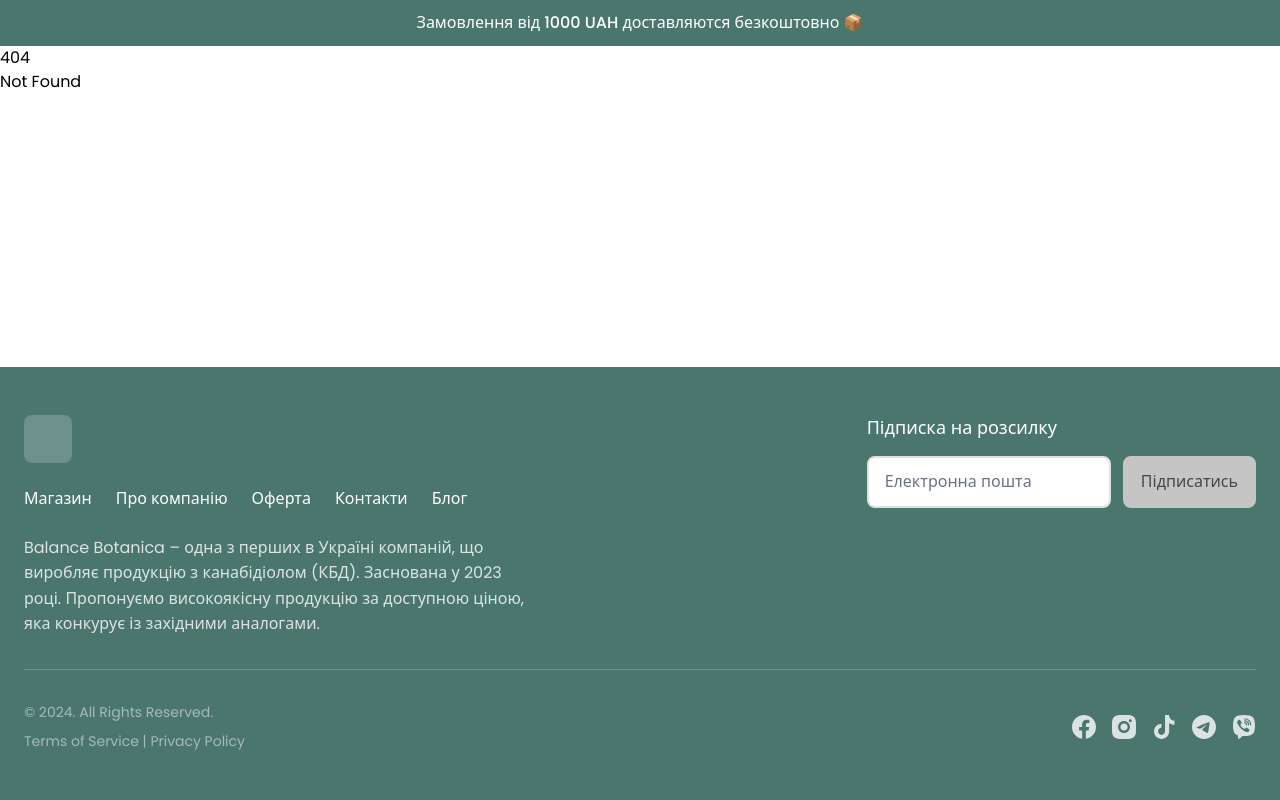
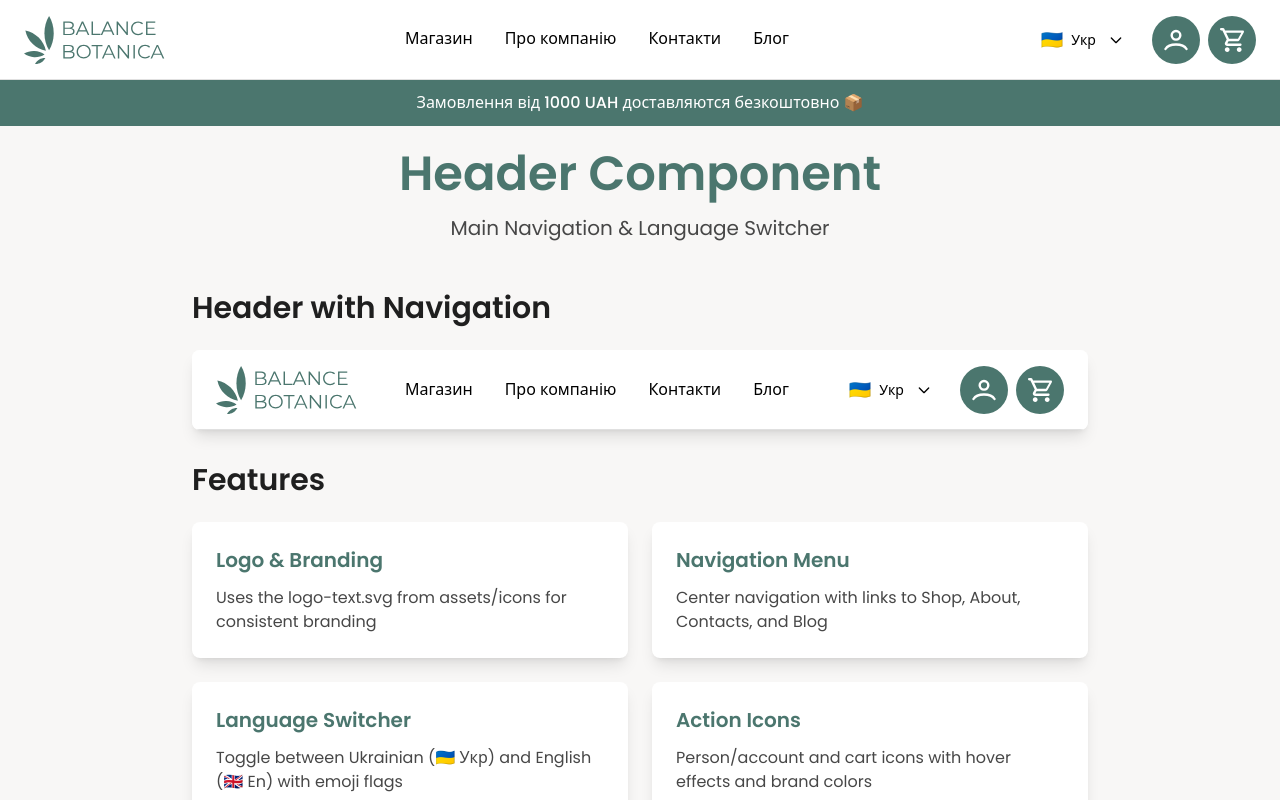
Before and after one commit to Balance-Botanica/frontend, a SvelteKit app: page /header-demo in a window 1280 px wide. Before the commit this address had no page. Shown: the top 800 px of the page. Built offline with nearby package versions, Linux system fonts and the light colour scheme.

Commit message:
Add Header component with logo, navigation, language switcher, and action icons

```diff
--- /dev/null
+++ b/src/lib/components/Header.svelte
@@ -0,0 +1,136 @@
+<script lang="ts">
+  import { colors } from '../colors';
+  import { typography } from '../typography';
+
+  // Import logo and icons
+  import logoText from '../assets/icons/logo-text.svg';
+  import personIcon from '../assets/icons/person.svg';
+  import cartIcon from '../assets/icons/cart.svg';
+
+  // Language switcher state
+  let currentLanguage = 'uk';
+
+  const languages = [
+    { code: 'uk', name: 'Укр', flag: '🇺🇦' },
+    { code: 'en', name: 'En', flag: '🇬🇧' }
+  ];
+
+  const navigationLinks = [
+    { href: '/shop', label: 'Магазин' },
+    { href: '/about', label: 'Про компанію' },
+    { href: '/contacts', label: 'Контакти' },
+    { href: '/blog', label: 'Блог' }
+  ];
+
+  function handleLanguageChange(langCode: string) {
+    currentLanguage = langCode;
+    // TODO: Implement actual language switching logic
+    console.log('Language changed to:', langCode);
+  }
+
+  function handlePersonClick() {
+    // TODO: Navigate to account/login page
+    console.log('Person icon clicked');
+  }
+
+  function handleCartClick() {
+    // TODO: Navigate to cart page
+    console.log('Cart icon clicked');
+  }
+</script>
+
+<header
+  class="w-full bg-white border-b border-stroke"
+  style="height: 80px;"
+>
+  <div class="max-w-7xl mx-auto px-6 h-full flex items-center justify-between">
+    <!-- Logo -->
+    <div class="flex items-center">
+      <a href="/" class="flex items-center">
+        <img
+          src={logoText}
+          alt="Balance Botanica"
+          class="h-12 w-auto"
+        />
+      </a>
+    </div>
+
+    <!-- Navigation Menu -->
+    <nav class="hidden md:flex items-center space-x-8">
+      {#each navigationLinks as link}
+        <a
+          href={link.href}
+          class="text-base font-medium transition-colors duration-200 hover:text-main"
+          style="
+            color: {colors.heading};
+            font-size: {typography.sizes.base};
+            font-weight: {typography.weights.medium};
+            line-height: {typography.styles.linkButtonMedium.lineHeight};
+          "
+        >
+          {link.label}
+        </a>
+      {/each}
+    </nav>
+
+    <!-- Right Side Actions -->
+    <div class="flex items-center space-x-4">
+      <!-- Language Switcher -->
+      <div class="relative">
+        <button
+          class="flex items-center space-x-2 px-3 py-2 rounded-lg hover:bg-gray-50 transition-colors duration-200"
+          on:click={() => handleLanguageChange(currentLanguage === 'uk' ? 'en' : 'uk')}
+          aria-label="Change language"
+        >
+          <span class="text-lg">
+            {languages.find(lang => lang.code === currentLanguage)?.flag}
+          </span>
+          <span
+            class="text-sm font-medium"
+            style="color: {colors.heading}; font-size: {typography.sizes.sm}; font-weight: {typography.weights.medium};"
+          >
+            {languages.find(lang => lang.code === currentLanguage)?.name}
+          </span>
+          <svg
+            class="w-4 h-4 ml-1"
+            fill="none"
+            stroke="currentColor"
+            viewBox="0 0 24 24"
+            style="color: {colors.heading};"
+          >
+            <path stroke-linecap="round" stroke-linejoin="round" stroke-width="2" d="M19 9l-7 7-7-7"></path>
+          </svg>
+        </button>
+      </div>
+
+      <!-- Action Icons -->
+      <div class="flex items-center space-x-2">
+        <!-- Person/Account Icon -->
+        <button
+          class="w-12 h-12 rounded-full bg-main flex items-center justify-center hover:bg-main-additional transition-colors duration-200"
+          on:click={handlePersonClick}
+          aria-label="Account"
+        >
+          <img
+            src={personIcon}
+            alt="Account"
+            class="w-6 h-6"
+          />
+        </button>
+
+        <!-- Cart Icon -->
+        <button
+          class="w-12 h-12 rounded-full bg-main flex items-center justify-center hover:bg-main-additional transition-colors duration-200"
+          on:click={handleCartClick}
+          aria-label="Shopping cart"
+        >
+          <img
+            src={cartIcon}
+            alt="Cart"
+            class="w-6 h-6"
+          />
+        </button>
+      </div>
+    </div>
+  </div>
+</header>
--- a/src/lib/components/SubHeader.svelte
+++ b/src/lib/components/SubHeader.svelte
@@ -6,7 +6,7 @@
 </script>
 
 <div
-  class="w-full py-3 text-center"
+  class="w-full py-3 text-center sticky top-0 z-50"
   style="
     background-color: {colors.main};
     color: {colors.optional};
--- a/src/lib/components/index.ts
+++ b/src/lib/components/index.ts
@@ -9,6 +9,7 @@ export { default as Input } from './Input.svelte';
 export { default as Button } from './Button.svelte';
 
 // Layout Components
+export { default as Header } from './Header.svelte';
 export { default as SubHeader } from './SubHeader.svelte';
 export { default as Footer } from './Footer.svelte';
 
--- a/src/routes/+layout.svelte
+++ b/src/routes/+layout.svelte
@@ -2,6 +2,7 @@
 	import '../app.css';
 	import favicon from '$lib/assets/favicon.svg';
 	import { page } from '$app/stores';
+	import Header from '$lib/components/Header.svelte';
 	import SubHeader from '$lib/components/SubHeader.svelte';
 	import Footer from '$lib/components/Footer.svelte';
 
@@ -11,7 +12,8 @@
 		'/design-system',
 		'/components',
 		'/footer-demo',
-		'/subheader-demo'
+		'/subheader-demo',
+		'/header-demo'
 	];
 
 	const showFooter = $derived(!excludeFooterRoutes.includes($page.url.pathname));
@@ -22,6 +24,7 @@
 </svelte:head>
 
 <div class="flex flex-col min-h-screen">
+	<Header />
 	<SubHeader />
 	<main class="flex-grow">
 		{@render children?.()}
--- /dev/null
+++ b/src/routes/header-demo/+page.svelte
@@ -0,0 +1,89 @@
+<script lang="ts">
+	import Header from '$lib/components/Header.svelte';
+</script>
+
+<svelte:head>
+	<title>Header Demo - Balance Botanica</title>
+</svelte:head>
+
+<div class="min-h-screen p-6" style="background-color: #F8F7F6;">
+	<div class="max-w-4xl mx-auto">
+		<header class="text-center mb-12">
+			<h1 class="text-5xl font-semibold mb-4" style="color: #4B766E;">
+				Header Component
+			</h1>
+			<p class="text-xl" style="color: #474747;">
+				Main Navigation & Language Switcher
+			</p>
+		</header>
+
+		<div class="space-y-8">
+			<section>
+				<h2 class="text-3xl font-semibold mb-6" style="color: #1F1F1F;">
+					Header with Navigation
+				</h2>
+				<div class="bg-white rounded-lg shadow-lg overflow-hidden">
+					<Header />
+				</div>
+			</section>
+
+			<section>
+				<h2 class="text-3xl font-semibold mb-6" style="color: #1F1F1F;">
+					Features
+				</h2>
+				<div class="grid grid-cols-1 md:grid-cols-2 gap-6">
+					<div class="bg-white p-6 rounded-lg shadow-lg">
+						<h3 class="text-xl font-semibold mb-3" style="color: #4B766E;">
+							Logo & Branding
+						</h3>
+						<p style="color: #474747;">
+							Uses the logo-text.svg from assets/icons for consistent branding
+						</p>
+					</div>
+
+					<div class="bg-white p-6 rounded-lg shadow-lg">
+						<h3 class="text-xl font-semibold mb-3" style="color: #4B766E;">
+							Navigation Menu
+						</h3>
+						<p style="color: #474747;">
+							Center navigation with links to Shop, About, Contacts, and Blog
+						</p>
+					</div>
+
+					<div class="bg-white p-6 rounded-lg shadow-lg">
+						<h3 class="text-xl font-semibold mb-3" style="color: #4B766E;">
+							Language Switcher
+						</h3>
+						<p style="color: #474747;">
+							Toggle between Ukrainian (🇺🇦 Укр) and English (🇬🇧 En) with emoji flags
+						</p>
+					</div>
+
+					<div class="bg-white p-6 rounded-lg shadow-lg">
+						<h3 class="text-xl font-semibold mb-3" style="color: #4B766E;">
+							Action Icons
+						</h3>
+						<p style="color: #474747;">
+							Person/account and cart icons with hover effects and brand colors
+						</p>
+					</div>
+				</div>
+			</section>
+
+			<section>
+				<h2 class="text-3xl font-semibold mb-6" style="color: #1F1F1F;">
+					Design System Integration
+				</h2>
+				<div class="bg-white p-6 rounded-lg shadow-lg">
+					<ul class="space-y-2" style="color: #474747;">
+						<li>• Uses brand colors from the color palette</li>
+						<li>• Typography system for consistent text styling</li>
+						<li>• Responsive design with mobile considerations</li>
+						<li>• Hover effects and transitions for better UX</li>
+						<li>• Accessible with proper ARIA labels</li>
+					</ul>
+				</div>
+			</section>
+		</div>
+	</div>
+</div>
```
Also changed, not shown: src/lib/assets/icons/cart.svg (added), src/lib/assets/icons/person.svg (added).
